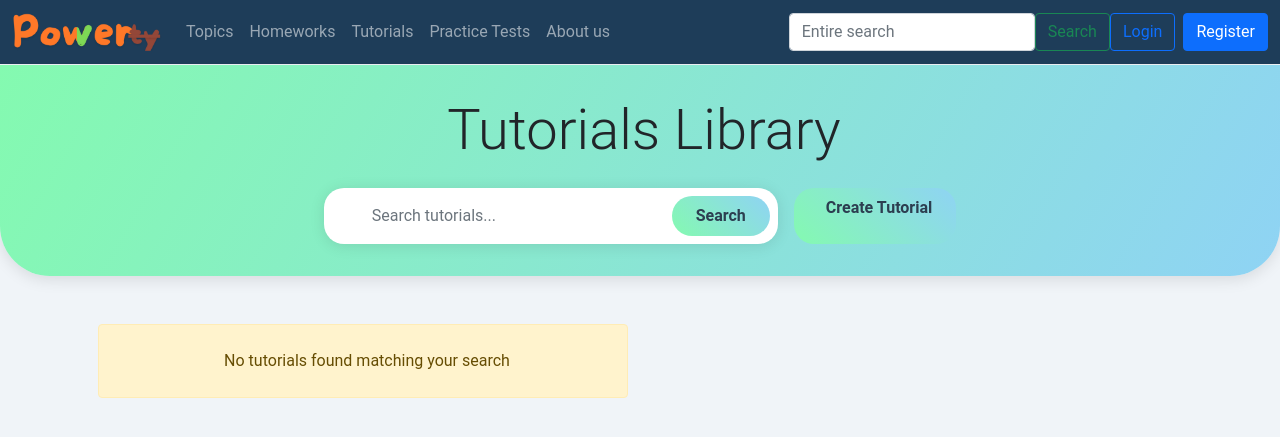
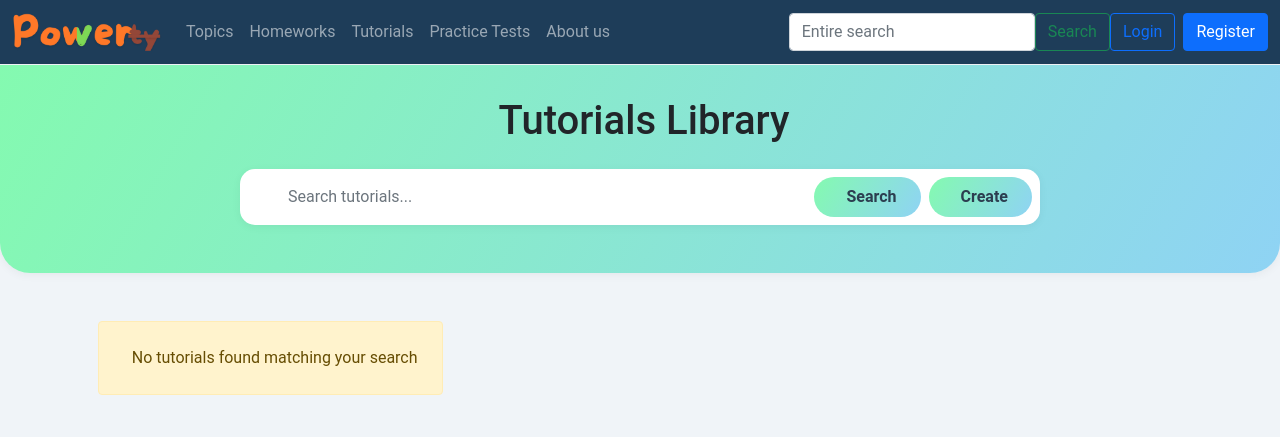
Before and after one commit to usmanjohn/powerty, a Django app: page /tutorials/list in a window 1280 px wide. Shown: the top 437 px of the page. Run offline with Django 5.2, Linux system fonts and the light colour scheme; data that the repository does not hold is empty; some libraries are stand-ins or nearby versions.

Commit message:
majorlayout

```diff
--- a/general/templates/general/about.html
+++ b/general/templates/general/about.html
@@ -291,6 +291,7 @@
                     <h4><i class="bi bi-search text-success me-2"></i>Explore More</h4>
                     <p>Discover additional GMAT resources and insights:</p>
                     <div class="d-flex justify-content-around">
+                        <a href="https://kotrain.pythonanywhere.com/" class="btn btn-outline-success"><i class="bi bi-person-circle me-2"></i>My Profile</a>
                         <a href="https://www.youtube.com/@al-betta1001" class="btn btn-outline-danger"><i class="bi bi-youtube me-2"></i>YouTube</a>
                         <a href="https://www.instagram.com/usman_young_alive" class="btn btn-outline-primary"><i class="bi bi-instagram me-2"></i>Instagram</a>
                         <a href="https://www.linkedin.com/in/usmanjon-abduraimov/" class="btn btn-outline-info"><i class="bi bi-linkedin me-2"></i>LinkedIn</a>
--- a/topics/templates/topics/topic_detail.html
+++ b/topics/templates/topics/topic_detail.html
@@ -15,13 +15,13 @@
 <div class="container mt-4">
     <div class="row g-0">
         <div class="col-md-2 text-center my-auto">
-            <a href="{% url 'profile' topic.topic_author.username %}">
+            <a href="{% url 'profile' topic.topic_author.email %}">
                 <img src="{{topic.topic_author.userprofile.image.url}}"
                     alt="{{ topic.topic_author.userprofile.username }}'s profile picture"
                     class="img-fluid rounded-circle mx-auto d-block"
                     style="width: 70px; height: 70px;">
             </a>
-            <a href="{% url 'profile' topic.topic_author.username %}">{{ topic.topic_author.userprofile.username }}</a>
+            <a href="{% url 'profile' topic.topic_author.email %}">{{ topic.topic_author.userprofile.username }}</a>
         </div>
         <div class="col-md-7 my-auto">
             <h3>{{ topic.topic_title }}
--- a/topics/templates/topics/topics_list.html
+++ b/topics/templates/topics/topics_list.html
@@ -44,7 +44,7 @@
       <div class="card h-100">
         <div class="row g-0">
           <div class="col-md-3 text-center my-auto">
-            <a href="{% url 'profile' topic.topic_author.username %}">
+            <a href="{% url 'profile' topic.topic_author.email %}">
               <img
                 src="{{ topic.topic_author.userprofile.image.url }}"
                 alt="{{ topic.topic_author.username }}'s profile picture"
@@ -52,7 +52,7 @@
                 style="width: 50px; height: 50px"
               />
             </a>
-            <a href="{% url 'profile' topic.topic_author.username %}">
+            <a href="{% url 'profile' topic.topic_author.email %}">
               {{ topic.topic_author.userprofile.username }}
             </a>
           </div>
--- a/tutorials/templates/tutorials/tutorial_list.html
+++ b/tutorials/templates/tutorials/tutorial_list.html
@@ -7,47 +7,115 @@
 
 {% block content %}
 <style>
+    :root {
+        --primary-gradient: linear-gradient(120deg, #84fab0 0%, #8fd3f4 100%);
+        --card-shadow: 0 2px 10px rgba(0,0,0,0.05);
+        --hover-shadow: 0 5px 20px rgba(0,0,0,0.1);
+        --border-radius: 15px;
+    }
+
+    /* Header Styles */
     .tutorial-header {
-        background: linear-gradient(120deg, #84fab0 0%, #8fd3f4 100%);
-        padding: 2rem 0;
+        background: var(--primary-gradient);
+        padding: 2rem 1rem;
         margin-bottom: 2rem;
-        border-radius: 0 0 50px 50px;
-        box-shadow: 0 4px 15px rgba(0,0,0,0.1);
+        border-radius: 0 0 30px 30px;
+        box-shadow: var(--card-shadow);
+    }
+
+    @media (max-width: 768px) {
+        .tutorial-header {
+            padding: 1.5rem 1rem;
+            border-radius: 0 0 20px 20px;
+        }
+
+        .tutorial-header h1 {
+            font-size: 1.8rem;
+        }
+    }
+
+    /* Search Bar Styles */
+    .search-container {
+        max-width: 800px;
+        margin: 0 auto;
     }
 
     .search-wrapper {
         background: white;
-        border-radius: 20px;
+        border-radius: var(--border-radius);
         padding: 0.5rem;
-        box-shadow: 0 2px 15px rgba(0,0,0,0.1);
+        box-shadow: var(--card-shadow);
+        margin-bottom: 1rem;
     }
 
+    .search-input {
+        border: none;
+        border-radius: 20px;
+        padding: 0.5rem 1rem;
+        width: 100%;
+        max-width: 300px;
+    }
+
+    @media (max-width: 576px) {
+        .search-actions {
+            flex-direction: column;
+            gap: 1rem;
+            width: 100%;
+        }
+
+        .search-wrapper form {
+            flex-direction: column;
+            gap: 1rem;
+        }
+
+        .search-input {
+            max-width: 100%;
+        }
+    }
+
+    /* Tutorial Grid Styles */
     .tutorial-grid {
         display: grid;
-        grid-template-columns: repeat(auto-fill, minmax(350px, 1fr));
+        grid-template-columns: repeat(auto-fill, minmax(300px, 1fr));
         gap: 1.5rem;
         padding: 1rem;
     }
 
+    @media (max-width: 768px) {
+        .tutorial-grid {
+            grid-template-columns: 1fr;
+            padding: 1rem 0.5rem;
+        }
+    }
+
+    /* Card Styles */
     .tutorial-card {
         border: none;
-        border-radius: 15px;
-        transition: all 0.3s ease;
+        border-radius: var(--border-radius);
+        transition: transform 0.3s ease, box-shadow 0.3s ease;
         background: white;
-        box-shadow: 0 2px 10px rgba(0,0,0,0.05);
+        box-shadow: var(--card-shadow);
+        cursor: pointer;
     }
 
     .tutorial-card:hover {
         transform: translateY(-5px);
-        box-shadow: 0 5px 20px rgba(0,0,0,0.1);
+        box-shadow: var(--hover-shadow);
     }
 
+    .tutorial-card .card-body {
+        padding: 1.5rem;
+    }
+
+    /* Category Tags */
     .category-tag {
         padding: 0.3rem 1rem;
-        border-radius: 15px;
+        border-radius: 20px;
         font-size: 0.8rem;
         font-weight: 600;
-        letter-spacing: 0.5px;
+        display: inline-flex;
+        align-items: center;
+        gap: 0.5rem;
     }
 
     .category-quant { background-color: #E3F2FD; color: #1565C0; }
@@ -55,51 +123,58 @@
     .category-insight { background-color: #E8F5E9; color: #2E7D32; }
     .category-all { background-color: #FFF3E0; color: #E65100; }
 
+    /* Author Badge */
     .author-badge {
         display: inline-flex;
         align-items: center;
         background: #f8f9fa;
-        padding: 0.3rem 0.8rem;
-        border-radius: 15px;
+        padding: 0.5rem 1rem;
+        border-radius: 20px;
         font-size: 0.85rem;
+        gap: 0.5rem;
     }
 
-    .create-btn {
-        background: linear-gradient(45deg, #84fab0, #8fd3f4);
+    /* Buttons */
+    .action-btn {
+        background: var(--primary-gradient);
         border: none;
         border-radius: 20px;
         padding: 0.5rem 1.5rem;
         color: #2c3e50;
         font-weight: 600;
         transition: all 0.3s ease;
+        text-decoration: none;
+        display: inline-flex;
+        align-items: center;
+        gap: 0.5rem;
     }
 
-    .create-btn:hover {
+    .action-btn:hover {
         transform: translateY(-2px);
-        box-shadow: 0 5px 15px rgba(0,0,0,0.1);
+        box-shadow: var(--hover-shadow);
+        color: #2c3e50;
     }
 
-    .search-input {
-        border: none;
-        border-radius: 20px;
-        padding: 0.5rem 1rem;
-        width: 300px;
-    }
-
-    .search-input:focus {
-        outline: none;
-        box-shadow: none;
+    /* Description text truncation */
+    .truncate-text {
+        display: -webkit-box;
+        -webkit-line-clamp: 3;
+        -webkit-box-orient: vertical;
+        overflow: hidden;
+        height: 4.5em;
     }
 </style>
 
 <div class="tutorial-header">
     <div class="container">
-        <h1 class="display-4 text-center mb-4 text-dark">
+        <h1 class="text-center mb-4 text-dark">
             <i class="fas fa-book-reader me-2"></i>Tutorials Library
         </h1>
-        <div class="d-flex justify-content-center">
-            <div class="search-wrapper d-flex align-items-center">
-                <form class="d-flex align-items-center w-100" action="{% url 'tutorial-list' %}" method="get">
+
+        <div class="search-container">
+            <div class="search-wrapper">
+                <form class="d-flex flex-wrap gap-2" action="{% url 'tutorial-list' %}" method="get">
+                    <div class="flex-grow-1 d-flex align-items-center">
                         <i class="fas fa-search ms-3 text-muted"></i>
                         <input
                             class="form-control search-input ms-2"
@@ -108,14 +183,19 @@
                             placeholder="Search tutorials..."
                             value="{{ query }}"
                         />
-                    <button class="btn create-btn ms-3" type="submit">
+                    </div>
+                    <div class="search-actions d-flex gap-2">
+                        <button class="action-btn" type="submit">
+                            <i class="fas fa-search"></i>
                             Search
                         </button>
+                        <a href="{% url 'tutorial-create' %}" class="action-btn">
+                            <i class="fas fa-plus-circle"></i>
+                            Create
+                        </a>
+                    </div>
                 </form>
             </div>
-            <a href="{% url 'tutorial-create' %}" class="btn create-btn ms-3">
-                <i class="fas fa-plus-circle me-2"></i>Create Tutorial
-            </a>
         </div>
     </div>
 </div>
@@ -124,10 +204,11 @@
     <div class="tutorial-grid">
         {% for t in tutoring %}
         <div class="tutorial-card card" onclick="location.href='{% url 'tutorial-detail' t.id %}';">
-            <div class="card-body p-4">
-                <div class="d-flex justify-content-between align-items-start mb-3">
+            <div class="card-body">
+                <div class="d-flex flex-wrap justify-content-between align-items-start gap-2 mb-3">
                     <span class="category-tag category-{{ t.category|lower }}">
-                        <i class="fas fa-tag me-2"></i>{{ t.category }}
+                        <i class="fas fa-tag"></i>
+                        {{ t.category }}
                     </span>
                     <span class="text-muted small">
                         <i class="far fa-calendar-alt me-1"></i>
@@ -137,12 +218,12 @@
 
                 <h5 class="card-title mb-3">{{ t.title }}</h5>
 
-                <p class="card-text text-muted mb-3" style="height: 4.5em; overflow: hidden;">
+                <p class="card-text text-muted mb-3 truncate-text">
                     {{ t.short_description }}
                 </p>
 
                 <div class="author-badge">
-                    <i class="far fa-user-circle me-2"></i>
+                    <i class="far fa-user-circle"></i>
                     {{ t.author.userprofile.username }}
                 </div>
             </div>
@@ -155,5 +236,4 @@
         {% endfor %}
     </div>
 </div>
-
 {% endblock content %}
```
Also changed, not shown: homeworks/templates/homeworks/question_detail.html (+7 -8 lines). Lines whose indentation alone changed are shown as unchanged.
